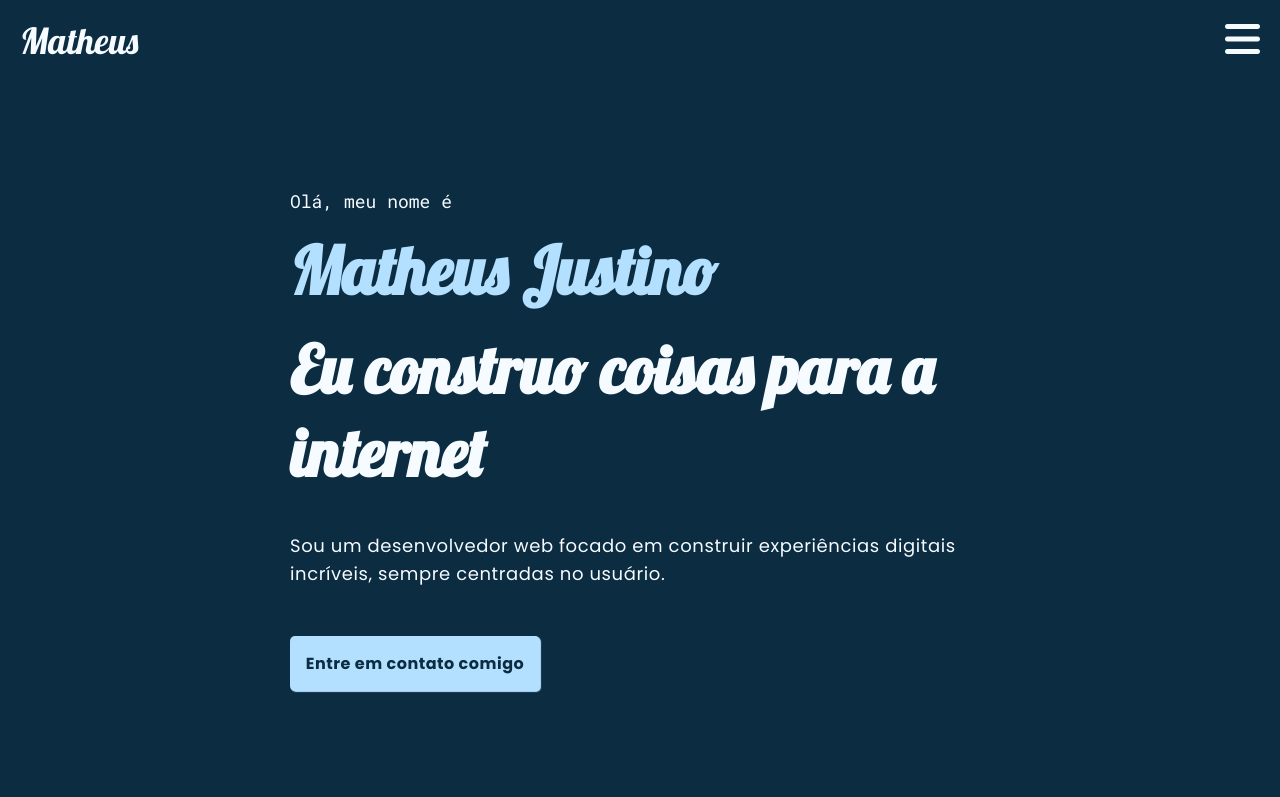
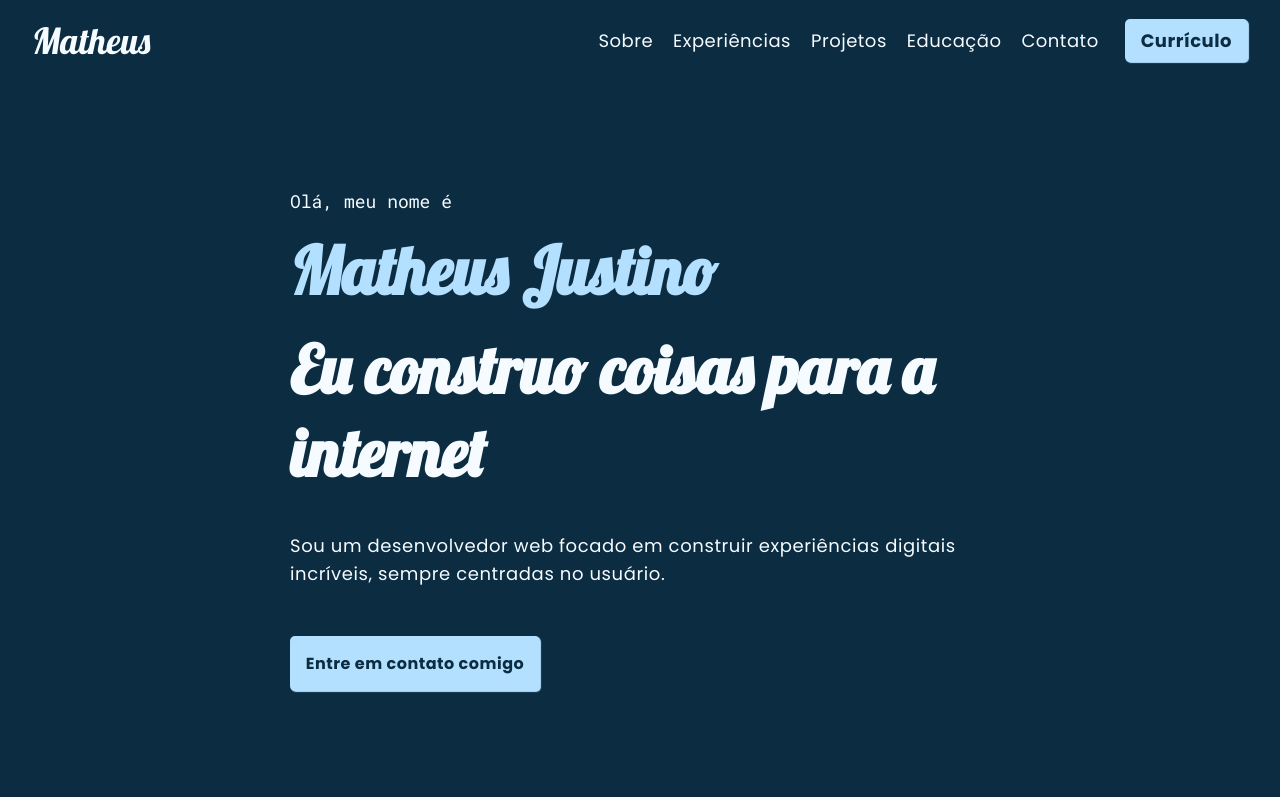
Before and after one commit to mattheusz/personal-portfolio, a website built with Parcel: page src/index.html in a window 1280 px wide. Shown: the top 797 px of the page. Built offline with nearby package versions, Linux system fonts and the light colour scheme; a web font is replaced by a local one.

Commit message:
feat: add responsivity to menu

```diff
--- a/src/css/style.css
+++ b/src/css/style.css
@@ -537,6 +537,41 @@
 
 /* Large devices (laptops/desktops, 992px and up) */
 @media only screen and (min-width: 992px) {
+    .menu {
+        position: relative;
+        height: auto;
+        top: 0;
+        right: 0;
+        flex-direction: row;
+        background-color: var(--primary);
+        color: var(--light);
+        width: auto;
+        right: 2rem;
+        transition: 0s;
+    }
+
+    .header__logo {
+        margin-left: 2rem;
+    }
+
+    .menu__item--button {
+        background-color: var(--accent);
+        color: var(--primary);
+        height: auto;
+        padding: .5rem 1rem;
+        margin-top: 0;
+        margin-left: 1rem;
+        border-radius: 5px;
+        font-weight: 700;
+        box-shadow: 1px 1px 1px var(--accent);
+        transition: background-color .5s;
+        justify-self: center;
+        display: inline-block;
+    }
+
+    .header__hamburger {
+        display: none;
+    }
 
     .banner {
         width: 80%;
--- a/src/index.html
+++ b/src/index.html
@@ -86,6 +86,35 @@
                     </ul>
                 </div>
             </section>
+
+            <section id="experiencias" class="jobs">
+                <h2 class="h5">
+                    Experiências
+                </h2>
+                <ul class="academic-list">
+                    <li class="academic-list__item academic-list__item--highlight">
+                        <span class="academic-list__item__course-name">
+                            Desenvolvedor Web (voluntário)
+                        </span>
+                        <span class="academic-list__item__school">
+                            Organização Social Fênix
+                        </span>
+                        <span class="academic-list__item__period">2020 - Presente</span>
+                    </li>
+                    <li class="academic-list__item ">
+                        <span class="academic-list__item__course-name">
+                            Aprendiz em TI
+                        </span>
+                        <span class="academic-list__item__school">
+                            Smurfit Kappa
+                        </span>
+                        <span class="academic-list__item__period">
+                            2015
+                        </span>
+                    </li>
+                </ul>
+            </section>
+
             <section id="projetos" class="projects">
                 <h2 class="h5">Alguns projetos desenvolvidos</h2>
                 <div class="project-list">
@@ -163,33 +192,7 @@
                     </div>
                 </div>
             </section>
-            <section id="experiencias" class="jobs">
-                <h2 class="h5">
-                    Experiências
-                </h2>
-                <ul class="academic-list">
-                    <li class="academic-list__item academic-list__item--highlight">
-                        <span class="academic-list__item__course-name">
-                            Desenvolvedor Web (voluntário)
-                        </span>
-                        <span class="academic-list__item__school">
-                            Organização Social Fênix
-                        </span>
-                        <span class="academic-list__item__period">2020 - Presente</span>
-                    </li>
-                    <li class="academic-list__item ">
-                        <span class="academic-list__item__course-name">
-                            Aprendiz em TI
-                        </span>
-                        <span class="academic-list__item__school">
-                            Smurfit Kappa
-                        </span>
-                        <span class="academic-list__item__period">
-                            2015
-                        </span>
-                    </li>
-                </ul>
-            </section>
+
             <section id="educacao" class="academic">
                 <h2 class="h5">Formação acadêmica</h2>
                 <ul class="academic-list">
```
